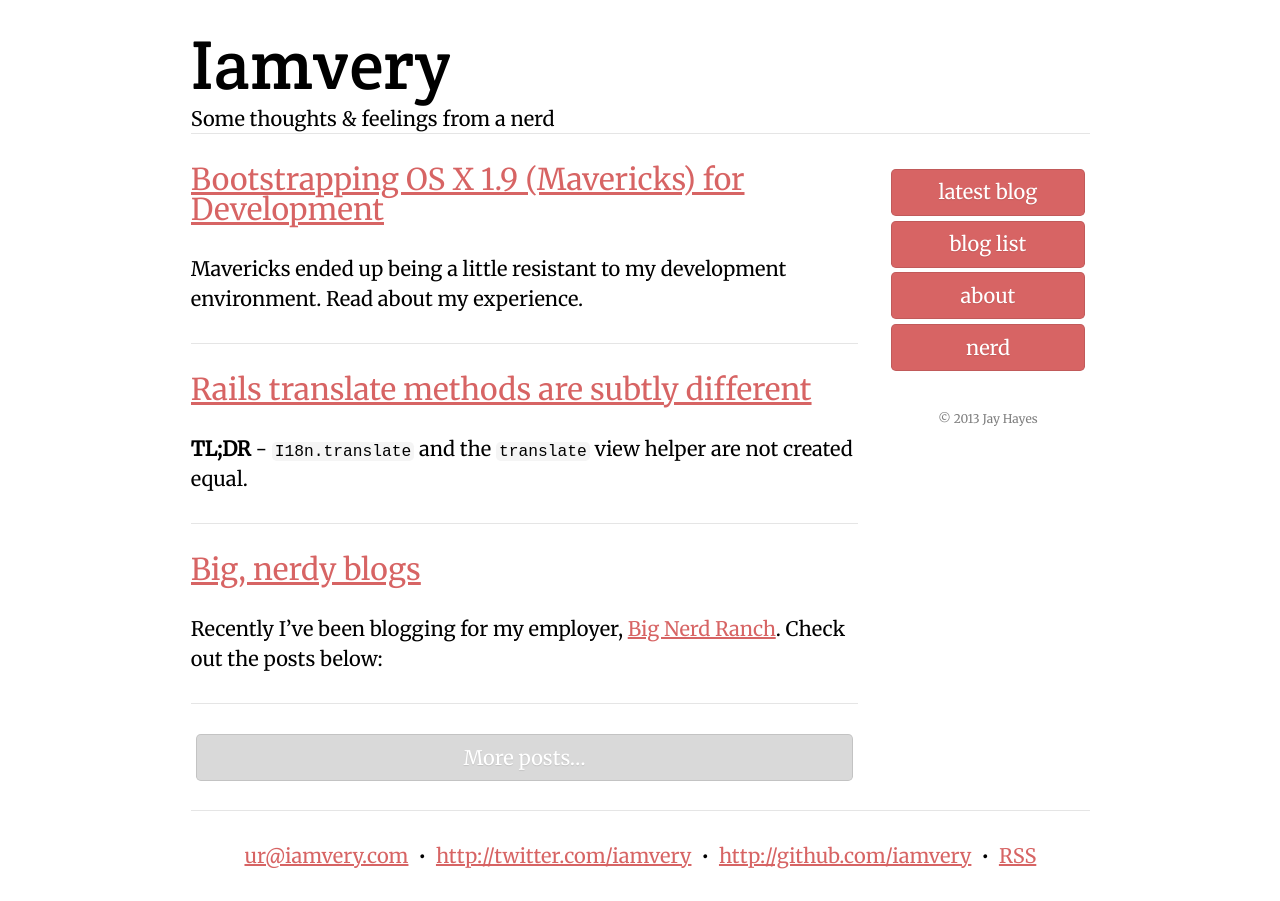
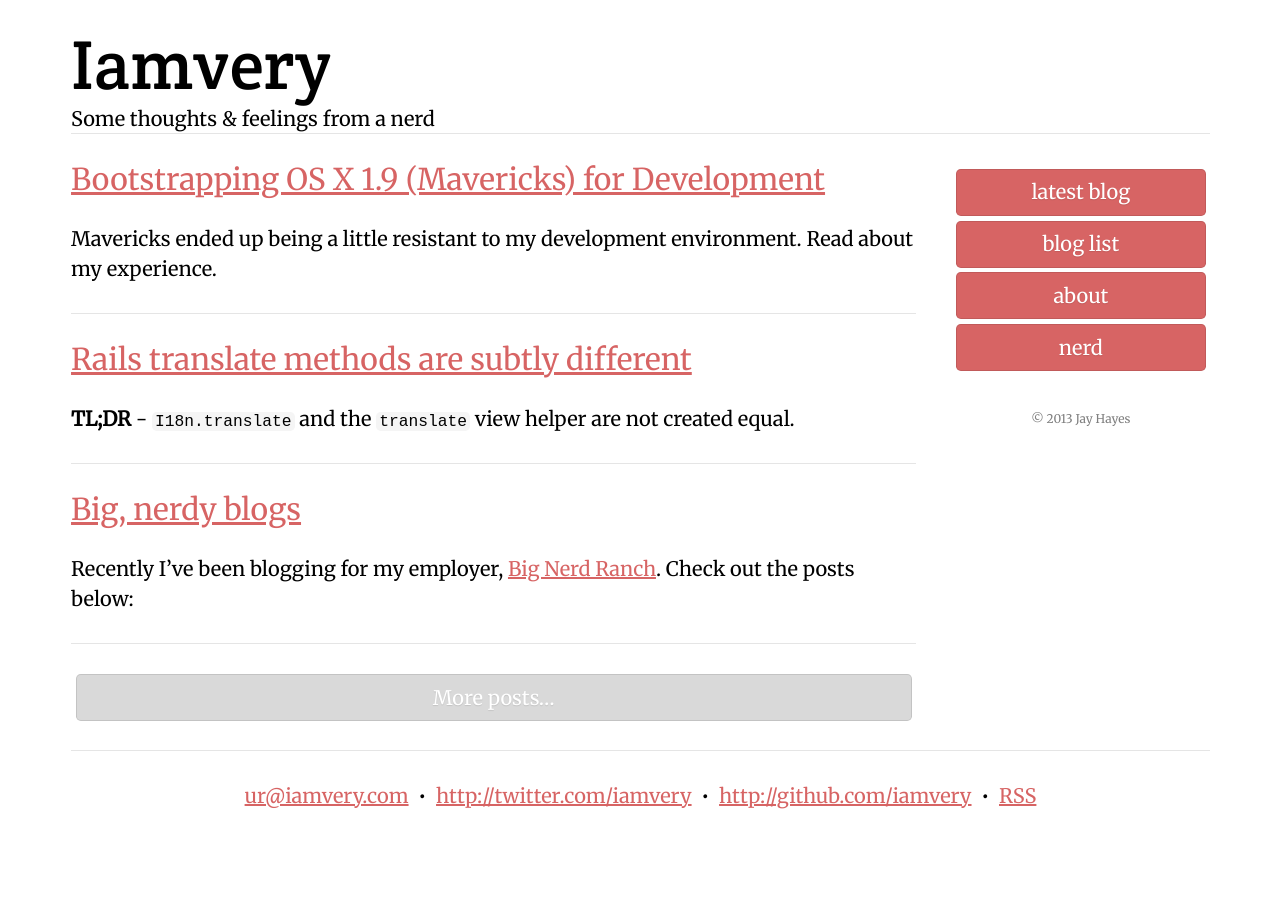
Before and after one commit to iamvery/iamvery.github.com, a Jekyll site: the page built from index.html, in a window 1280 px wide. Built offline with Jekyll 4.4.1, drawn with Linux system fonts in a browser that asks for light colours.

Commit message:
Increase max-width to 1200px
* Feels like a lot of wasted space on big monitors

```diff
--- a/stylesheets/iamvery.css
+++ b/stylesheets/iamvery.css
@@ -46,6 +46,8 @@ img {
   border-radius: .24rem;
   box-shadow: 0 1px 2px rgba(0,0,0,.3);
 }
+
+.container { max-width: 1200px; }
 
 @media screen and (max-width: 650px) {
   img {
```
